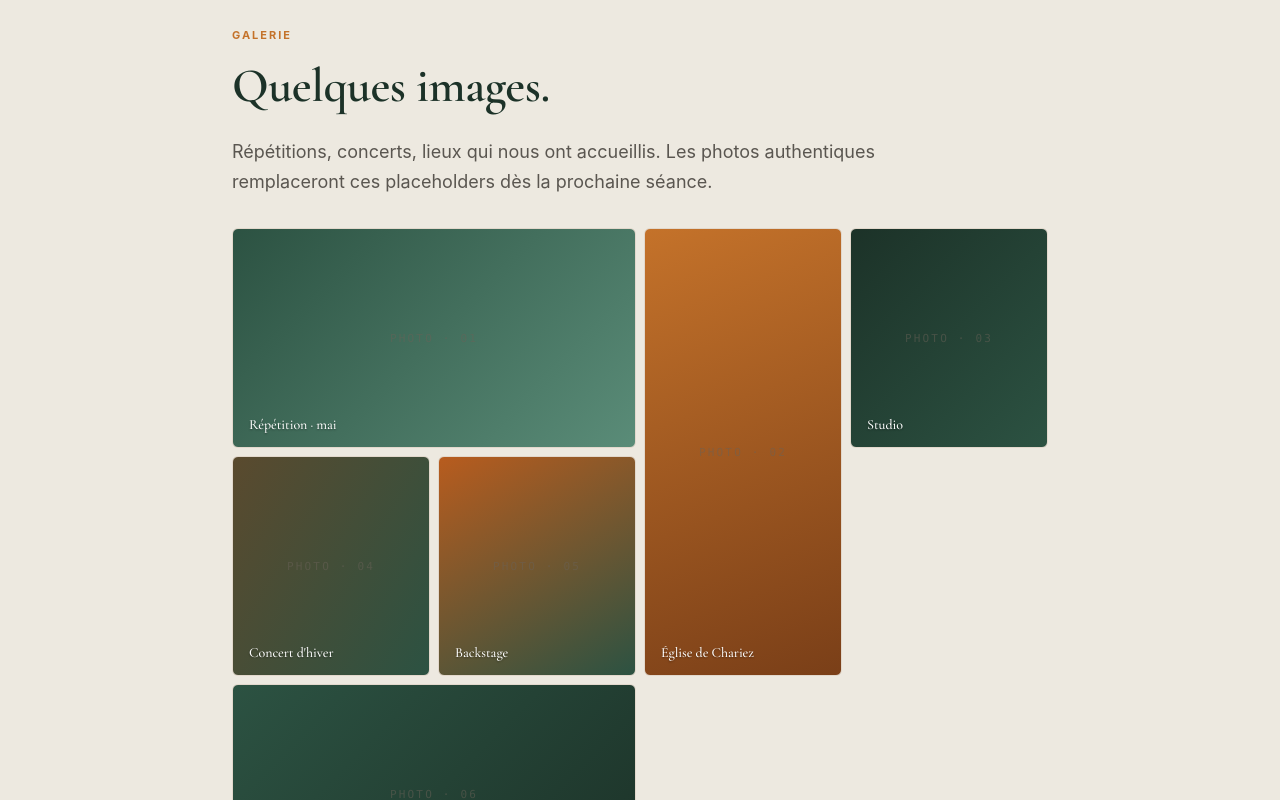
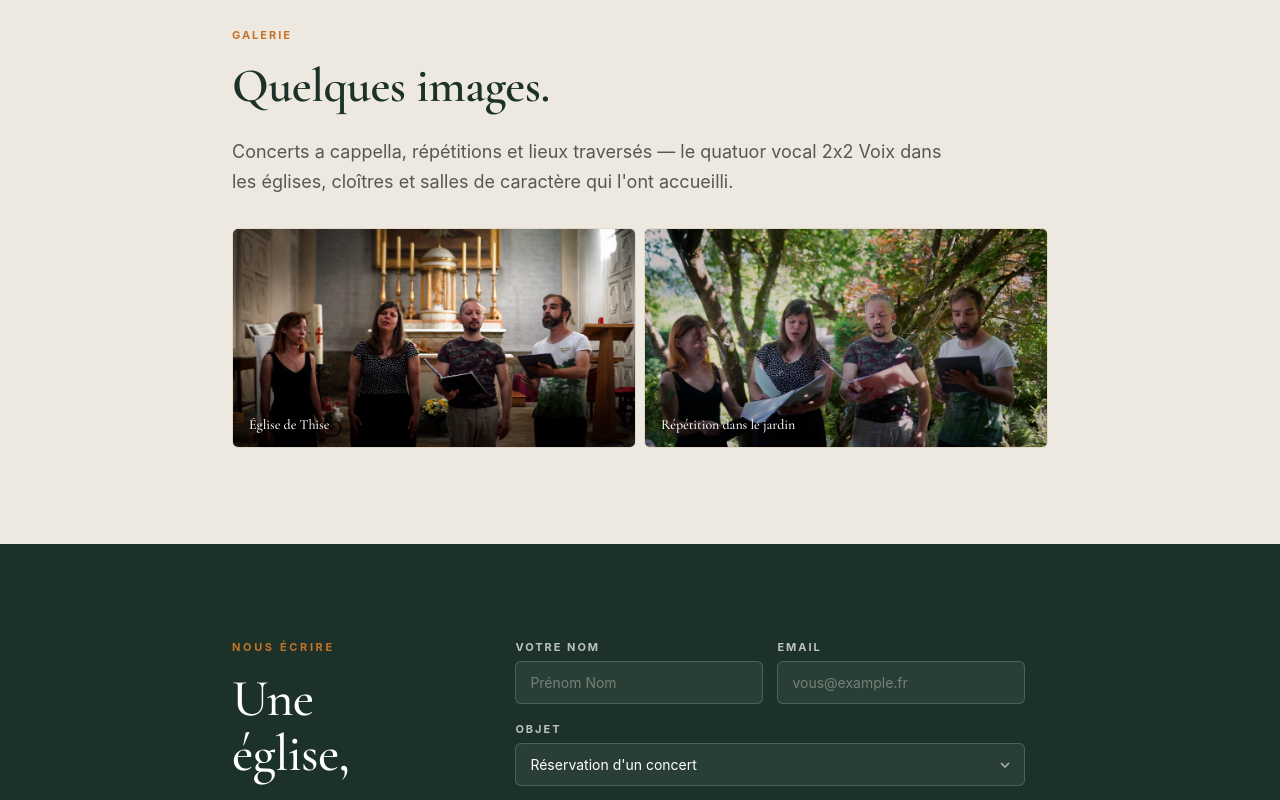
Before and after one commit to TimVille25/2x2voix, a React (Vite) app in the folder site/: page / in a window 1280 px wide. Shown: the part 4620-5420 px from the top of the page. Built offline with nearby package versions, Linux system fonts and the light colour scheme.

Commit message:
Ajout de nouvelles images à la galerie et amélioration de la fonctionnalité de lightbox

```diff
--- a/site/src/components/Gallery.jsx
+++ b/site/src/components/Gallery.jsx
@@ -1,4 +1,14 @@
+import { useState, useEffect, useCallback } from 'react';
 import { GALLERY } from '../data.js';
+import jardinImg from '../assets/Jardin.jpg';
+import egliseImg from '../assets/Visuel-eglise-sans-texte.jpg';
+
+const IMAGE_MAP = {
+  'Jardin.jpg': jardinImg,
+  'Visuel-eglise-sans-texte.jpg': egliseImg,
+};
+
+const PHOTOS = GALLERY.filter((g) => g.file);
 
 const GRADIENTS = [
   'linear-gradient(135deg, #2C5242 0%, #5A8C78 100%)',
@@ -9,30 +19,118 @@ const GRADIENTS = [
   'linear-gradient(135deg, #2C5242 0%, #1C3228 100%)',
 ];
 
-const GalleryItem = ({ item, idx }) => (
+const GalleryItem = ({ item, idx, onOpen }) => {
+  const src = item.file ? IMAGE_MAP[item.file] : null;
+  const photoIdx = src ? PHOTOS.indexOf(item) : -1;
+  return (
     <div
-    className={`gallery__item${item.layout === 'wide' ? ' gallery__item--wide' : ''}${item.layout === 'tall' ? ' gallery__item--tall' : ''}`}
-    style={{ background: GRADIENTS[idx % GRADIENTS.length] }}
+      className={`gallery__item${item.layout === 'wide' ? ' gallery__item--wide' : ''}${item.layout === 'tall' ? ' gallery__item--tall' : ''}${src ? ' gallery__item--photo' : ''}`}
+      style={src ? undefined : { background: GRADIENTS[idx % GRADIENTS.length] }}
+      onClick={src ? () => onOpen(photoIdx) : undefined}
     >
-    <div className="gallery__placeholder">photo · {String(idx + 1).padStart(2, '0')}</div>
+      {src
+        ? <img src={src} alt={item.label} className="gallery__img" />
+        : <div className="gallery__placeholder">photo · {String(idx + 1).padStart(2, '0')}</div>
+      }
       <div className="gallery__caption">{item.label}</div>
     </div>
   );
+};
 
-const Gallery = () => (
+const Lightbox = ({ photoIdx, onClose, onPrev, onNext }) => {
+  const item = PHOTOS[photoIdx];
+  const src = IMAGE_MAP[item.file];
+  const hasPrev = photoIdx > 0;
+  const hasNext = photoIdx < PHOTOS.length - 1;
+
+  const handleKey = useCallback((e) => {
+    if (e.key === 'Escape') onClose();
+    if (e.key === 'ArrowLeft' && hasPrev) onPrev();
+    if (e.key === 'ArrowRight' && hasNext) onNext();
+  }, [onClose, onPrev, onNext, hasPrev, hasNext]);
+
+  useEffect(() => {
+    document.addEventListener('keydown', handleKey);
+    document.body.style.overflow = 'hidden';
+    return () => {
+      document.removeEventListener('keydown', handleKey);
+      document.body.style.overflow = '';
+    };
+  }, [handleKey]);
+
+  return (
+    <div className="lightbox" onClick={onClose} role="dialog" aria-modal="true" aria-label={item.label}>
+      <button className="lightbox__close" onClick={onClose} aria-label="Fermer">✕</button>
+
+      {hasPrev && (
+        <button
+          className="lightbox__nav lightbox__nav--prev"
+          onClick={(e) => { e.stopPropagation(); onPrev(); }}
+          aria-label="Photo précédente"
+        >
+          <svg width="20" height="20" viewBox="0 0 20 20" fill="none" aria-hidden="true">
+            <path d="M13 4L7 10L13 16" stroke="currentColor" strokeWidth="2" strokeLinecap="round" strokeLinejoin="round"/>
+          </svg>
+        </button>
+      )}
+
+      <img
+        src={src}
+        alt={item.label}
+        className="lightbox__img"
+        onClick={(e) => e.stopPropagation()}
+      />
+
+      {hasNext && (
+        <button
+          className="lightbox__nav lightbox__nav--next"
+          onClick={(e) => { e.stopPropagation(); onNext(); }}
+          aria-label="Photo suivante"
+        >
+          <svg width="20" height="20" viewBox="0 0 20 20" fill="none" aria-hidden="true">
+            <path d="M7 4L13 10L7 16" stroke="currentColor" strokeWidth="2" strokeLinecap="round" strokeLinejoin="round"/>
+          </svg>
+        </button>
+      )}
+
+      <div className="lightbox__caption">
+        {item.label}
+        {PHOTOS.length > 1 && (
+          <span className="lightbox__counter"> · {photoIdx + 1} / {PHOTOS.length}</span>
+        )}
+      </div>
+    </div>
+  );
+};
+
+const Gallery = () => {
+  const [photoIdx, setPhotoIdx] = useState(null);
+
+  return (
     <section id="galerie" className="section bg-alt">
       <div className="section__inner">
         <h2 className="section__label">Galerie</h2>
         <div className="section__title">Quelques images.</div>
         <p className="section__lede">
-        Répétitions, concerts, lieux qui nous ont accueillis. Les photos
-        authentiques remplaceront ces placeholders dès la prochaine séance.
+          Concerts a cappella, répétitions et lieux traversés — le quatuor vocal 2x2 Voix dans les
+          églises, cloîtres et salles de caractère qui l'ont accueilli.
         </p>
         <div className="gallery">
-        {GALLERY.map((g, i) => <GalleryItem key={i} item={g} idx={i} />)}
+          {GALLERY.map((g, i) => (
+            <GalleryItem key={i} item={g} idx={i} onOpen={setPhotoIdx} />
+          ))}
         </div>
       </div>
+      {photoIdx !== null && (
+        <Lightbox
+          photoIdx={photoIdx}
+          onClose={() => setPhotoIdx(null)}
+          onPrev={() => setPhotoIdx((i) => i - 1)}
+          onNext={() => setPhotoIdx((i) => i + 1)}
+        />
+      )}
     </section>
   );
+};
 
 export default Gallery;
--- a/site/src/data.js
+++ b/site/src/data.js
@@ -67,10 +67,6 @@ export const TRACKS = [
 ];
 
 export const GALLERY = [
-  { label: "Répétition · mai",   layout: "wide" },
-  { label: "Église de Chariez", layout: "tall" },
-  { label: "Studio",             layout: "" },
-  { label: "Concert d'hiver",    layout: "" },
-  { label: "Backstage",          layout: "" },
-  { label: "Manuscrits",         layout: "wide" },
+  { label: "Église de Thise",           layout: "wide", file: "Visuel-eglise-sans-texte.jpg" },
+  { label: "Répétition dans le jardin", layout: "wide", file: "Jardin.jpg" },
 ];
--- a/site/src/styles.css
+++ b/site/src/styles.css
@@ -857,12 +857,20 @@ img { display: block; max-width: 100%; }
   border-radius: var(--radius-sm);
   overflow: hidden;
   position: relative;
-  cursor: pointer;
+  cursor: default;
   transition: all var(--transition-default);
 }
-.gallery__item:hover { transform: scale(1.01); box-shadow: var(--shadow-md); }
+.gallery__item--photo { cursor: zoom-in; }
+.gallery__item--photo:hover { transform: scale(1.01); box-shadow: var(--shadow-md); }
 .gallery__item--wide { grid-column: span 2; }
 .gallery__item--tall { grid-row: span 2; }
+.gallery__img {
+  position: absolute;
+  inset: 0;
+  width: 100%;
+  height: 100%;
+  object-fit: cover;
+}
 .gallery__caption {
   position: absolute;
   left: 16px;
@@ -888,6 +896,70 @@ img { display: block; max-width: 100%; }
   text-transform: uppercase;
   opacity: 0.5;
 }
+.lightbox {
+  position: fixed;
+  inset: 0;
+  z-index: 1000;
+  background: rgba(0, 0, 0, 0.92);
+  display: flex;
+  align-items: center;
+  justify-content: center;
+  cursor: zoom-out;
+  padding: 24px;
+}
+.lightbox__img {
+  max-width: 100%;
+  max-height: 90vh;
+  object-fit: contain;
+  border-radius: var(--radius-sm);
+  cursor: default;
+  box-shadow: 0 8px 40px rgba(0,0,0,0.6);
+}
+.lightbox__caption {
+  position: absolute;
+  bottom: 24px;
+  left: 50%;
+  transform: translateX(-50%);
+  color: rgba(255,255,255,0.7);
+  font-family: var(--font-heading);
+  font-size: 13px;
+  letter-spacing: 0.02em;
+}
+.lightbox__close {
+  position: absolute;
+  top: 20px;
+  right: 24px;
+  background: none;
+  border: none;
+  color: rgba(255,255,255,0.7);
+  font-size: 20px;
+  cursor: pointer;
+  padding: 4px 8px;
+  line-height: 1;
+  transition: color var(--transition-default);
+}
+.lightbox__close:hover { color: #fff; }
+.lightbox__nav {
+  position: absolute;
+  top: 50%;
+  transform: translateY(-50%);
+  background: rgba(255,255,255,0.1);
+  border: 1px solid rgba(255,255,255,0.2);
+  border-radius: 50%;
+  color: #fff;
+  padding: 0;
+  width: 52px;
+  height: 52px;
+  display: flex;
+  align-items: center;
+  justify-content: center;
+  cursor: pointer;
+  transition: background var(--transition-default);
+}
+.lightbox__nav:hover { background: rgba(255,255,255,0.22); }
+.lightbox__nav--prev { left: 24px; }
+.lightbox__nav--next { right: 24px; }
+.lightbox__counter { opacity: 0.5; }
 
 /* ============================================================
    CONTACT
```
Also changed, not shown: site/src/assets/Jardin.jpg (added), site/src/assets/Visuel-eglise-sans-texte.jpg (added). Lines whose indentation alone changed are shown as unchanged.
